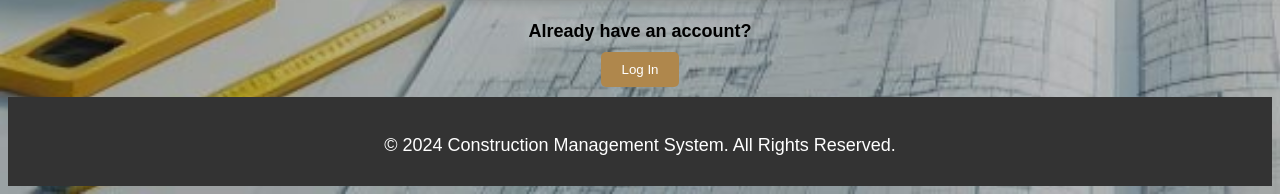
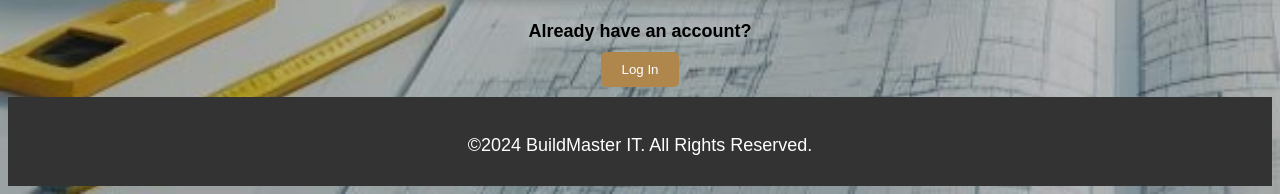
Before and after one commit to MiniduTH/BuildMasterWEB, a PHP site: page /src/signUp.html in a window 1280 px wide. Shown: the part 1065-1259 px from the top of the page. Run offline with PHP 8.4, Linux system fonts and the light colour scheme.

Commit message:
footer txt changed

```diff
--- a/index.php
+++ b/index.php
@@ -67,7 +67,7 @@ if ($_SESSION['status'] == 1){
     <!-- Footer -->
     <footer>
         <div class="footer-container">
-            <p>&copy; 2024 Construction Management System. All Rights Reserved.</p>
+            <p>&copy;2024 BuildMaster IT. All Rights Reserved.</p>
         </div>
     </footer>
 </body>
--- a/src/Contact.html
+++ b/src/Contact.html
@@ -73,7 +73,7 @@
         <!-- Footer -->
         <footer>
             <div class="footer-container">
-                <p>&copy; 2024 Construction Management System. All Rights Reserved.</p>
+                <p>&copy;2024 BuildMaster IT. All Rights Reserved.</p>
             </div>
         </footer>
 </body>
--- a/src/checkLogin.php
+++ b/src/checkLogin.php
@@ -87,7 +87,7 @@ $conn->close();
     </main>
     <footer>
     <div class="footer-container">
-        <p>&copy; 2024 Construction Management System. All Rights Reserved.</p>
+        <p>&copy;2024 BuildMaster IT. All Rights Reserved.</p>
     </div>
 </footer>
 </body>
--- a/src/logIn.html
+++ b/src/logIn.html
@@ -52,7 +52,7 @@
 
 <footer>
     <div class="footer-container">
-        <p>&copy; 2024 Construction Management System. All Rights Reserved.</p>
+        <p>&copy;2024 BuildMaster IT. All Rights Reserved.</p>
     </div>
 </footer>
 
--- a/src/logged/dashboard.html
+++ b/src/logged/dashboard.html
@@ -32,7 +32,7 @@
 
     <footer>
         <div class="footer-container">
-            <p>&copy; 2024 Construction Management System. All Rights Reserved.</p>
+            <p>&copy;2024 BuildMaster IT. All Rights Reserved.</p>
         </div>
     </footer>
 </body>
--- a/src/logged/feedbacktst.php
+++ b/src/logged/feedbacktst.php
@@ -93,7 +93,7 @@
     </main>
     <footer>
         <div class="footer-container">
-            <p>&copy; 2024 Construction Management System. All Rights Reserved.</p>
+            <p>&copy;2024 BuildMaster IT. All Rights Reserved.</p>
         </div>
     </footer>
 </body>
--- a/src/logged/index.php
+++ b/src/logged/index.php
@@ -72,7 +72,7 @@ session_start();
     <!-- Footer -->
     <footer>
         <div class="footer-container">
-            <p>&copy; 2024 Construction Management System. All Rights Reserved.</p>
+            <p>&copy;2024 BuildMaster IT. All Rights Reserved.</p>
         </div>
     </footer>
 
--- a/src/logged/supplymgr.php
+++ b/src/logged/supplymgr.php
@@ -78,7 +78,7 @@
 
     <footer>
         <div class="footer-container">
-            <p>&copy; 2024 Construction Management System. All Rights Reserved.</p>
+            <p>&copy;2024 BuildMaster IT. All Rights Reserved.</p>
         </div>
     </footer>
 </body>
--- a/src/signUp.html
+++ b/src/signUp.html
@@ -72,7 +72,7 @@
           </div>
            <footer>
                 <div class="footer-container">
-                    <p>&copy; 2024 Construction Management System. All Rights Reserved.</p>
+                    <p>&copy;2024 BuildMaster IT. All Rights Reserved.</p>
                 </div>
             </footer>
 
```
